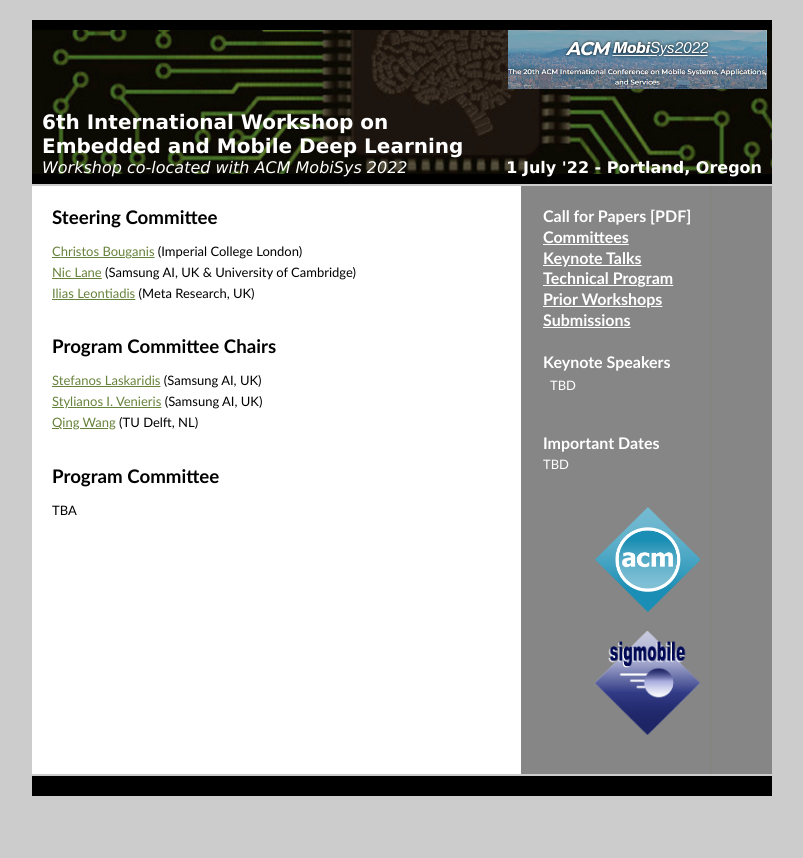
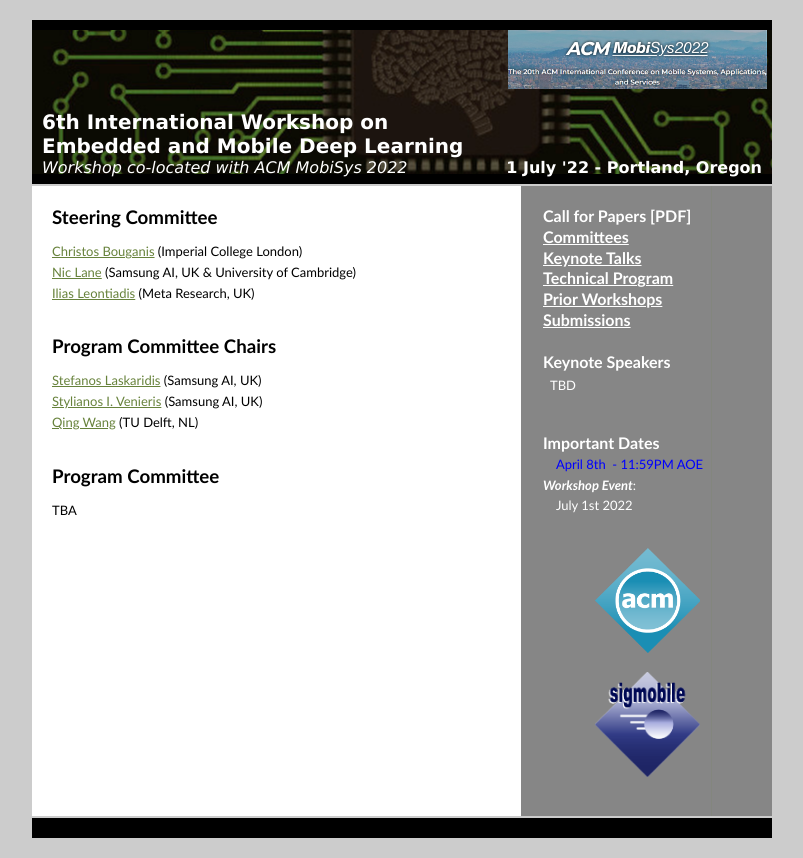
Before and after one commit to emdl22/emdl22.github.io, a plain HTML site: page committee.html in a window 1280 px wide. Shown: the whole page, without its empty margins (238-1041 px from the left). Before the commit the page ends 816 px from the top, so only its background shows below. Drawn offline with Linux system fonts and the light colour scheme.

Commit message:
Updated submission deadline.

```diff
--- a/committee.html
+++ b/committee.html
@@ -157,17 +157,16 @@
 				<ul>
 					<!--li><i><strong>Paper Submission Deadline</h3></i>:<br>&nbsp;&nbsp;&nbsp;&nbsp;<s>April 9th - 11:59PM AOE</s><br>
 					<font color="0000FF">&nbsp;May 7th&nbsp; - 11:59PM AOE (Final)</font></li>
-					<!--li style="line-height: 5px"><br></li-->
-					<!--font color="0000FF">&nbsp;&nbsp;&nbsp;&nbsp;April 24th&nbsp; - 11:59PM AOE</font></li-->
+					<li style="line-height: 5px"><br></li-->
+					<font color="0000FF">&nbsp;&nbsp;&nbsp;&nbsp;April 8th&nbsp; - 11:59PM AOE</font></li>
 					<!--li style="line-height: 5px"><br></li-->
 					<!--li><i><strong>Author Notification</strong></i>: <BR>&nbsp;&nbsp;&nbsp;&nbsp;June 20th</li-->
 					<!--li><i><strong>Author Notification</strong></i>: <BR>&nbsp;&nbsp;&nbsp;&nbsp;May 24th</li>
 					<!--<li style="line-height: 5px"><br></li>
 					<li><i><strong>Camera Ready Due</strong></i>:<BR>&nbsp;&nbsp;&nbsp;&nbsp;May 4th</li>-->
 					<!--li style="line-height: 5px"><br></li>
-					<li><i><strong>WiP and Demo Deadline</strong></i>:<BR>&nbsp;&nbsp;&nbsp;&nbsp;May 7th - 11:59PM AOE</li><li style="line-height: 5px"><br></li>
-					<li><i><strong>Workshop Event</strong></i>:<BR>&nbsp;&nbsp;&nbsp;&nbsp;June 25th 2021</li-->
-					<li>TBD</li>
+					<li><i><strong>WiP and Demo Deadline</strong></i>:<BR>&nbsp;&nbsp;&nbsp;&nbsp;May 7th - 11:59PM AOE</li><li style="line-height: 5px"><br></li-->
+					<li><i><strong>Workshop Event</strong></i>:<BR>&nbsp;&nbsp;&nbsp;&nbsp;July 1st 2022</li>
 				</ul>
 			</li>
 		</ul>
```
Also changed, not shown: history.html (+4 -5 lines), index.html (+4 -5 lines), keynote.html (+4 -5 lines), program.html (+4 -5 lines), submission.html (+4 -5 lines).
